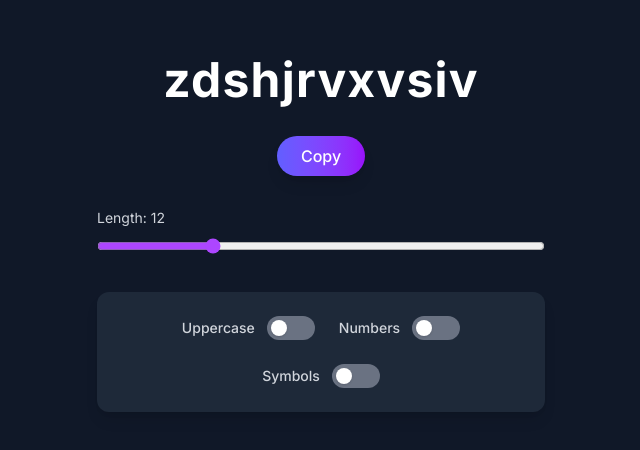
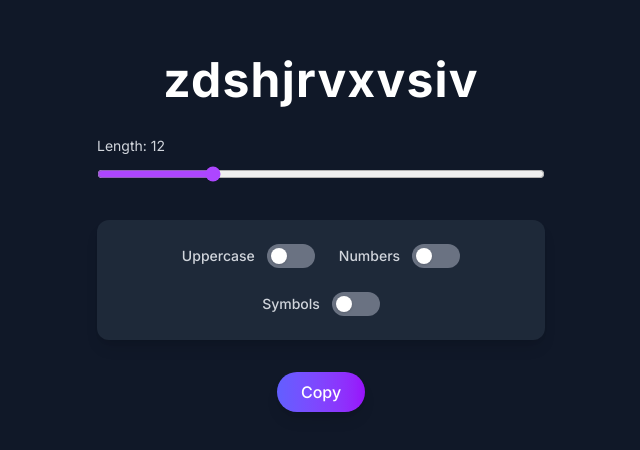
Before and after one commit to shravzzv/passforge, a Next.js app: page / in a window 1280 px wide. Shown: the part 166-616 px from the top of the page, without its empty margins (319-959 px from the left). Built offline with nearby package versions, Linux system fonts and the light colour scheme.

Commit message:
feat: reposition copy button for improved UI consistency

```diff
--- a/app/page.tsx
+++ b/app/page.tsx
@@ -3,6 +3,7 @@
 import generatePassword from '@/utils/generatePassword'
 import { useState, useEffect } from 'react'
 import ToggleSwitch from '@/components/toggle-switch'
+import Image from 'next/image'
 
 export default function Page() {
   const [length, setLength] = useState<number>(12)
@@ -40,13 +41,6 @@ export default function Page() {
         {password}
       </h1>
 
-      <button
-        onClick={handleCopy}
-        className='px-6 py-2 cursor-pointer rounded-full font-medium bg-gradient-to-r from-indigo-500 to-purple-600 shadow-lg transition-all duration-300 ease-out hover:scale-105 hover:shadow-xl active:scale-95'
-      >
-        {copied ? 'Copied!' : 'Copy'}
-      </button>
-
       <div className='w-full max-w-md'>
         <label htmlFor='length' className='block mb-2 text-sm text-gray-300'>
           Length: {length}
@@ -82,6 +76,13 @@ export default function Page() {
           onChange={setUseSymbols}
         />
       </div>
+
+      <button
+        onClick={handleCopy}
+        className='px-6 py-2 cursor-pointer rounded-full font-medium bg-gradient-to-r from-indigo-500 to-purple-600 shadow-lg transition-all duration-300 ease-out hover:scale-105 hover:shadow-xl active:scale-95'
+      >
+        {copied ? 'Copied!' : 'Copy'}
+      </button>
     </div>
   )
 }
```
